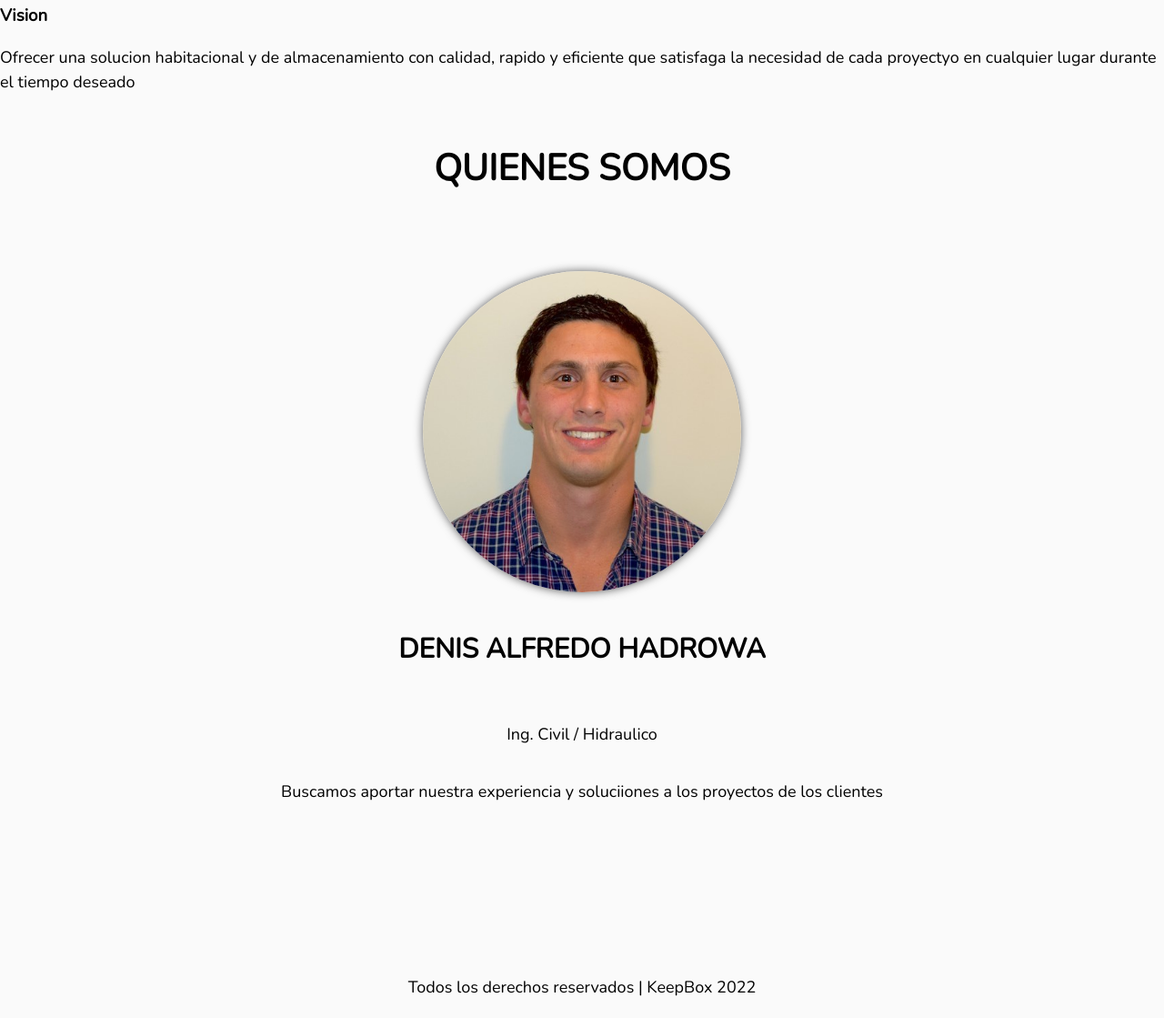
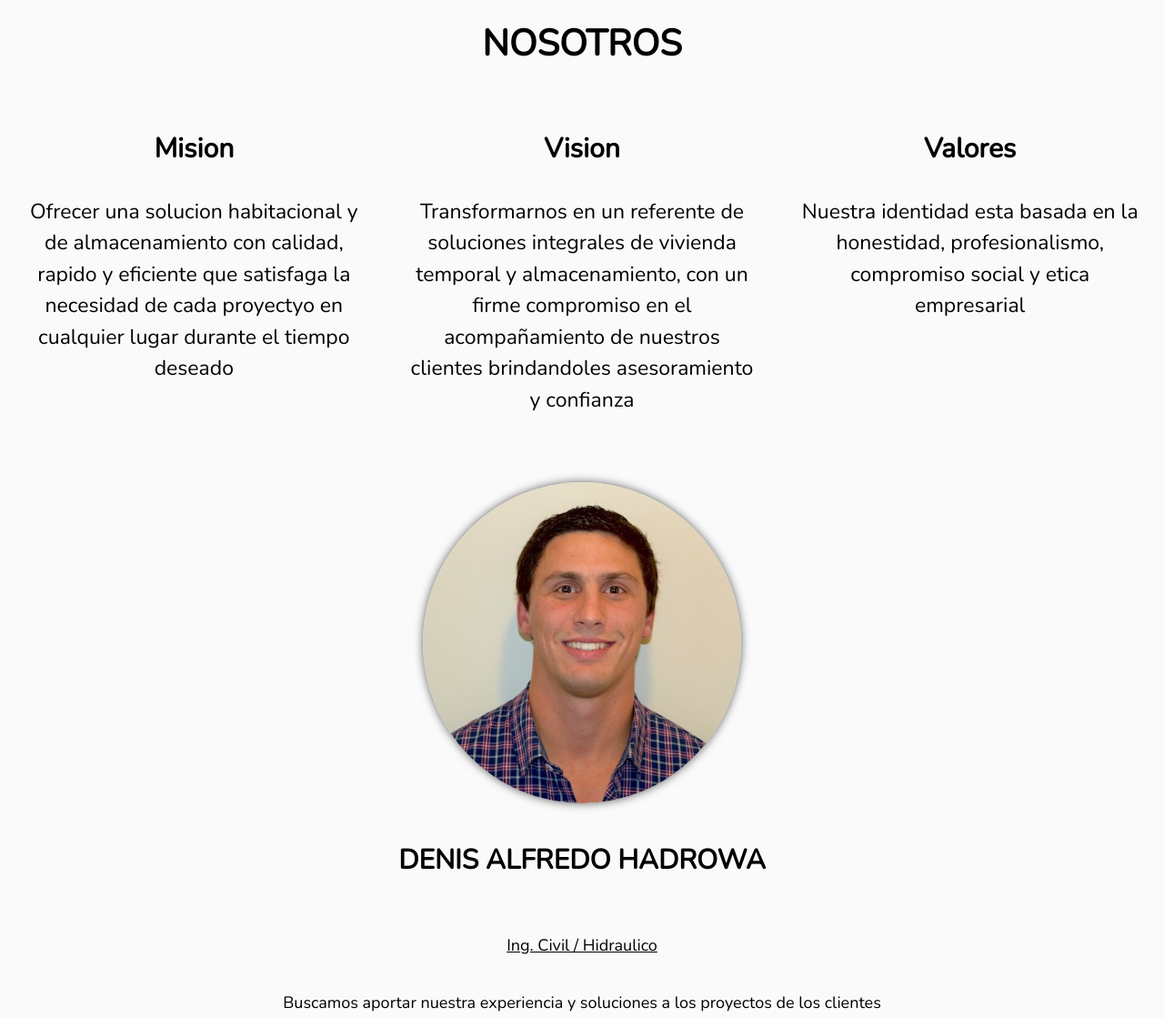
Before and after one commit to ivanhadrowa/clase-desarrollo, a plain HTML site: page pages/nosotros.html in a window 1280 px wide. Shown: the part 194-1313 px from the top of the page at 91% size. Drawn offline with nearby package versions, Linux system fonts and the light colour scheme.

Commit message:
mas transiciones y agregado de texto

```diff
--- a/css/main.css
+++ b/css/main.css
@@ -548,7 +548,7 @@ footer{
 
 .dropdown-item{
     display: inline-block;
-    height: 30px;
+    height: 34px;
     z-index: 999;
     position: relative;
 }
@@ -580,6 +580,15 @@ footer{
   text-align: left;
 }
 
+.dropdown-item a{
+  margin-bottom: 5px;
+
+}
+
+.navbar .dropdown-item:hover{
+  color: var(--secundarioClaro);
+    transform: scale(1.2);
+}
 
 
 a svg:hover{
@@ -587,6 +596,57 @@ a svg:hover{
   transition: .3s;
 }
 
-.texto{
+.texto-nosotros-container{
+  margin: 0 auto;
+  width: 85%;
+  display: flex;
+  flex-direction: column;
+}
+
+@media(min-width: 1200px){
+  .texto-nosotros-container{
+    flex-direction: row;
+    justify-content: space-evenly;
+    width: 100%;
+  }
+  .texto-mision,
+.texto-vision,
+.texto-valores{
+  width: 500px;
+  margin: 0 20px;
+  text-align: center;
 
 }
+.texto-mision p,
+.texto-vision p,
+.texto-valores p{
+  font-size: 2.3rem;
+
+}
+.texto-mision h3,
+.texto-vision h3,
+.texto-valores h3{
+  font-size: 3rem;
+  text-align: center;
+}
+
+}
+
+
+.denis p {
+  text-align: center;
+  width: 80%;
+}
+
+@media (min-width: 550px){
+.texto-servicios p{
+  width: 90%;
+  justify-content: center;
+  margin-left: 5px;
+}
+.texto-servicios h3{
+  width: 90%;
+  justify-content: center;
+  margin-left: 5px;
+}
+}
--- a/pages/nosotros.html
+++ b/pages/nosotros.html
@@ -45,20 +45,23 @@
     <main>
 
         <section class="nosotros">
+            <h2 data-aos="fade-down" data-aos-duration="1000">NOSOTROS</h2>
 
             <div class="texto-nosotros-container">
-                <div class="texto-mision">
-                    <h3>Vision</h3>
+                <div class="texto-mision" data-aos="fade-right" data-aos-duration="1000">
+                    <h3 >Mision</h3>
                     <p>Ofrecer una solucion habitacional y de almacenamiento con calidad, rapido y eficiente que satisfaga la necesidad de cada proyectyo en cualquier lugar durante el tiempo deseado</p>
 
                 </div>
 
-                <div class="texto-vision">
-
+                <div class="texto-vision" data-aos="fade-right" data-aos-duration="1000">
+                    <h3>Vision</h3>
+                    <p>Transformarnos en un referente de soluciones integrales de vivienda temporal y almacenamiento, con un firme compromiso en el acompañamiento de nuestros clientes brindandoles asesoramiento y confianza</p>
                 </div>
 
-                <div class="texto-valores">
-
+                <div class="texto-valores" data-aos="fade-right" data-aos-duration="1000">
+                    <h3>Valores</h3>
+                    <p>Nuestra identidad esta basada en la honestidad, profesionalismo, compromiso social y etica empresarial</p>
                 </div>
             </div>
 
@@ -69,15 +72,15 @@
 
 
 
-            <h2 data-aos="fade-down" data-aos-duration="1000">Quienes Somos</h2>
             <div class="denis" data-aos="fade-right" data-aos-duration="1000">
                 <img src="../img/Denis H CV.jpg" alt="" class="img-denis" data-aos="zoom-in-up" data-aos-duration="1000">
 
                 <h4 class="nombre-denis">Denis Alfredo Hadrowa</h4>
-                <p>Ing. Civil / Hidraulico</p>
-                <p>Buscamos aportar nuestra experiencia y soluciiones a los proyectos de los clientes</p>
+                <p><u>Ing. Civil / Hidraulico</u></p>
+                <p>Buscamos aportar nuestra experiencia y soluciones a los proyectos de los clientes</p>
             </div>
             </div>
+
 
 
 
```
Also changed, not shown: index.html (+2 -0 lines), pages/servicios.html (+3 -3 lines).
